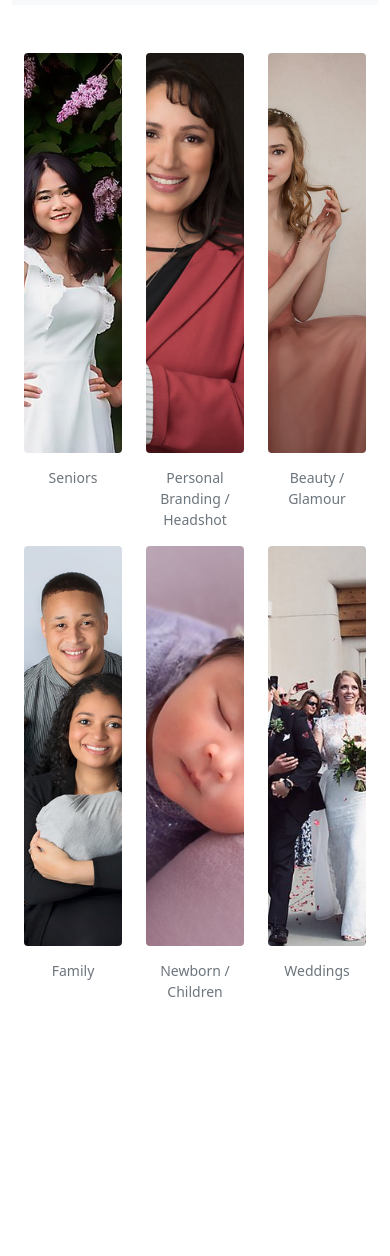
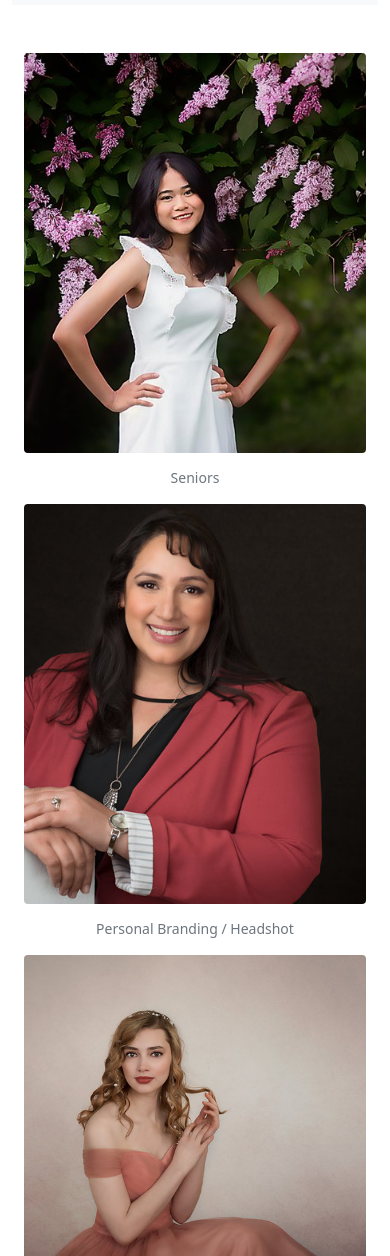
Before and after one commit to GuitarMusashi616/CharliePhotos, a plain HTML site: page portfolio.html in a window 390 px wide. Shown: the part 161-1417 px from the top of the page. Before the commit the page ends 1179 px from the top, so only its background shows below. Drawn offline with nearby package versions, Linux system fonts and the light colour scheme.

Commit message:
Portfolio and Navbar optimization WIP

```diff
--- a/portfolio.html
+++ b/portfolio.html
@@ -36,7 +36,7 @@
         </nav>
         <div id="content" class="container">
             <div class="row">
-                <div class="col">
+                <div class="col-md">
                     <figure class="figure">
                         <a href="seniors.html" class="hover-image-link">
                             <img src="assets/portfolio/portfolio-1.jpeg" alt="Seniors" class="figure-img img-fluid rounded square-img">
@@ -44,7 +44,7 @@
                         <figcaption class="figure-caption text-center">Seniors</figcaption>
                     </figure>
                 </div>
-                <div class="col">
+                <div class="col-md">
                     <figure class="figure">
                         <a href="headshots.html" class="hover-image-link">
                             <img src="assets/portfolio/portfolio-2.jpg" alt="Personal Branding / Headshot" class="figure-img img-fluid rounded square-img">
@@ -52,7 +52,7 @@
                         <figcaption class="figure-caption text-center">Personal Branding / Headshot</figcaption>
                     </figure>
                 </div>
-                <div class="col">
+                <div class="col-md">
                     <figure class="figure">
                         <a href="beauty.html" class="hover-image-link">
                             <img src="assets/portfolio/portfolio-3.jpg" alt="Beauty / Glamour" class="figure-img img-fluid rounded square-img">
@@ -62,7 +62,7 @@
                 </div>
             </div>
             <div class="row">
-                <div class="col">
+                <div class="col-md">
                     <figure class="figure">
                         <a href="family.html" class="hover-image-link">
                             <img src="assets/portfolio/portfolio-4.jpg" alt="Family" class="figure-img img-fluid rounded square-img">
@@ -70,7 +70,7 @@
                         <figcaption class="figure-caption text-center">Family</figcaption>
                     </figure>
                 </div>
-                <div class="col">
+                <div class="col-md">
                     <figure class="figure">
                         <a href="baby.html" class="hover-image-link">
                             <img src="assets/portfolio/portfolio-5.jpeg" alt="Newborn / Children" class="figure-img img-fluid rounded square-img">
@@ -78,7 +78,7 @@
                         <figcaption class="figure-caption text-center">Newborn / Children</figcaption>
                     </figure>
                 </div>
-                <div class="col">
+                <div class="col-md">
                     <figure class="figure">
                         <a href="weddings.html" class="hover-image-link">
                             <img src="assets/portfolio/portfolio-6.jpeg" alt="Weddings" class="figure-img img-fluid rounded square-img">
```
Also changed, not shown: index.html (+3 -3 lines).
